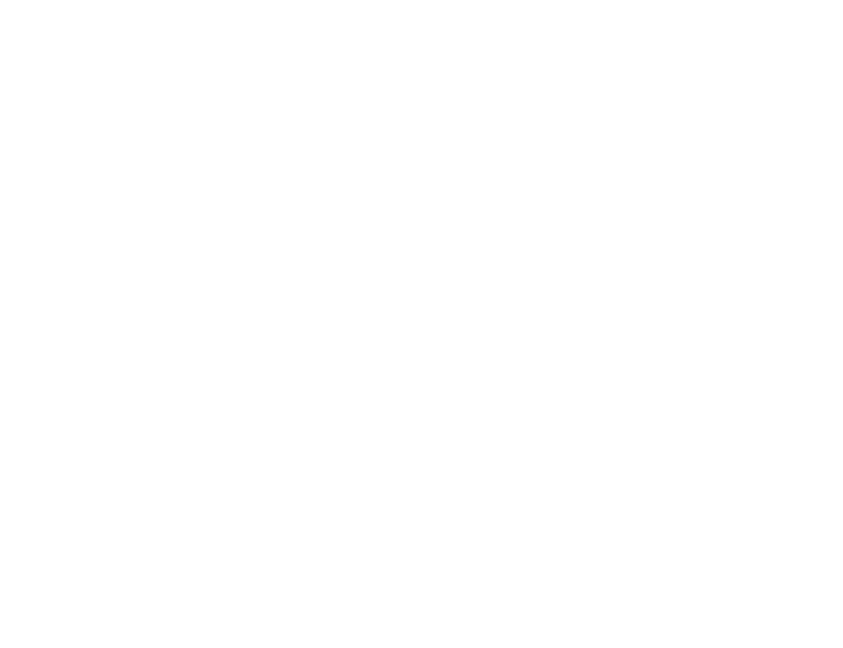
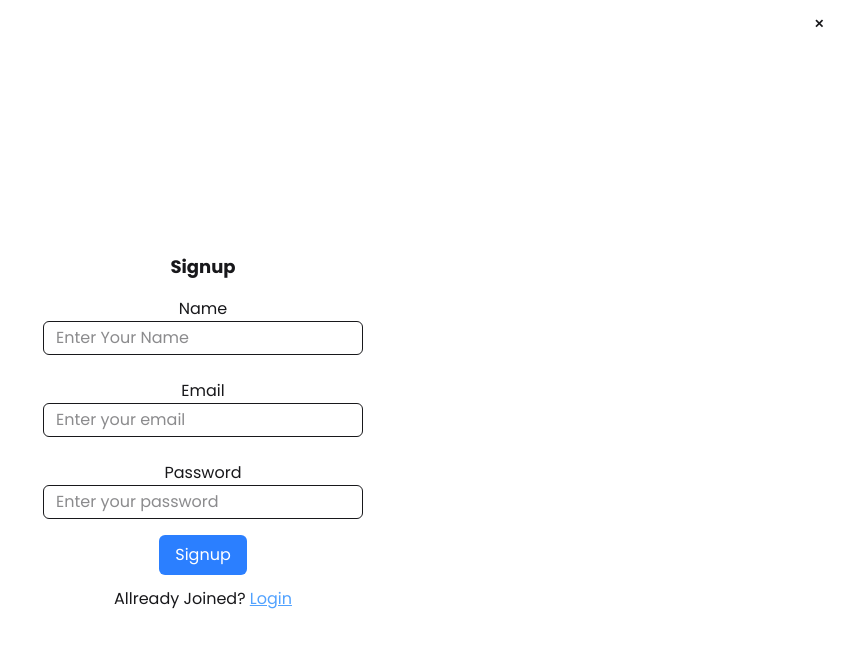
Before and after one commit to Sahil-Makhija11/BookStoreProject, a React (Vite) app in the folder Frontend/: page /signup in a window 1280 px wide. Before the commit this address had no page. Shown: the top 648 px of the page, without its empty margins (437-1280 px from the left). Built offline with nearby package versions, Linux system fonts and the light colour scheme.

Commit message:
Done working with the login and signup page, few changes are required but will work on it later

```diff
--- a/Frontend/package.json
+++ b/Frontend/package.json
@@ -13,6 +13,7 @@
     "@tailwindcss/vite": "^4.1.10",
     "react": "^19.1.0",
     "react-dom": "^19.1.0",
+    "react-hook-form": "^7.57.0",
     "react-router-dom": "^7.6.2",
     "react-slick": "^0.30.3",
     "slick-carousel": "^1.8.1",
--- a/Frontend/src/App.jsx
+++ b/Frontend/src/App.jsx
@@ -4,6 +4,7 @@
 import Home from './Home/home';
 import { Route, Routes } from 'react-router-dom';
 import Courses from './courses/Courses';
+import Signup from './Components/Signup';
 
 function App() {
 
@@ -16,6 +17,7 @@
      <Routes>
       <Route path="/" element={<Home />} />
       <Route path="/course" element={<Courses />} />
+      <Route path="/signup" element={<Signup />} />
      </Routes>
      </div>
     </>
--- a/Frontend/src/Components/Banner.jsx
+++ b/Frontend/src/Components/Banner.jsx
@@ -1,5 +1,4 @@
 import React from 'react'
-import banner from '../../public/Banner.jpg'
 function Banner() {
   return (
     <>
@@ -7,7 +6,7 @@
         <div className='w-full order-2 md:order-1 md:w-1/2 mt-12 md:mt-32'>
         <div className='space-y-12'>
         <h1 className='text-4xl font-bold'>Great reads, <span className='text-blue-500'> one click away.</span></h1>
-        <p text-xl >Welcome to your personal bookspace—where stories live, ideas thrive, <br />
+        <p className='text-xl' >Welcome to your personal bookspace—where stories live, ideas thrive, <br />
                     and every shelf has something just for you. Whether it's fiction, facts, <br />
                     or  something in between, we're glad you're here.</p>
 
@@ -36,7 +35,7 @@
        </div>
         </div>
         <div className='order-1 w-full md:w-1/2'>
-        <img src={banner} className='w-150 h-105' alt="book photo" />
+        <img src="/Banner.jpg" alt="banner" className='w-150 h-105' />
         </div>
       </div>
     </>
--- /dev/null
+++ b/Frontend/src/Components/Login.jsx
@@ -0,0 +1,70 @@
+import React from 'react'
+import { Link } from 'react-router-dom'
+import { useForm } from "react-hook-form"
+
+function Login() {
+  const {
+    register,
+    handleSubmit,
+    formState: { errors },
+  } = useForm();
+
+  const onSubmit = (data) => console.log(data);
+
+  return (
+    <div>
+      <dialog id="my_modal_3" className="modal">
+  <div className="modal-box">
+    <form onSubmit={handleSubmit(onSubmit)} method="dialog">
+      {/* if there is a button in form, it will close the modal */}
+      <Link to='/' className="btn btn-sm btn-circle btn-ghost absolute right-2 top-2"
+      onClick={() => document.getElementById('my_modal_3').close()}
+      >
+        ✕
+        </Link>
+
+    <h3 className="font-bold text-lg">Login</h3>
+
+    {/* email */}
+    <div className='mt-4 space-y-2'>
+        <span >Email</span>
+        <br />
+        <input type="email"
+            placeholder="Enter your email"
+            className="w-80 px-3 py-1 border rounded-md outline-none"
+            {...register("email", { required: true })}
+            /> <br />
+        {errors.email && <span className='text-sm text-red-500'>Email is required</span>}
+
+    </div>
+
+    {/* password */}
+    <div className='mt-4 space-y-2'>
+        <span >Password</span>
+        <br />
+        <input type="password"
+            placeholder="Enter your password"
+            className="w-80 px-3 py-1 border rounded-md outline-none"
+            {...register("password", { required: true })} /> <br />
+                    {errors.password && <span className='text-sm text-red-500'>Password is required</span>}
+
+            </div>
+
+            {/* button */}
+    <div>
+    <button className='mt-2 bg-blue-500 text-white px-4 py-2 rounded-md hover:bg-slate-800 duration-300 cursor-pointer'>
+    Login
+    </button>
+    <p className='mt-3'>Not Register? {" "}
+    <Link to='/signup' className='underline text-blue-400 cursor-pointer'>
+    Signup
+    </Link>{" "}</p>
+    </div>
+     </form>
+  </div>
+</dialog>
+    </div>
+  )
+}
+
+export default Login
--- a/Frontend/src/Components/Navbar.jsx
+++ b/Frontend/src/Components/Navbar.jsx
@@ -1,5 +1,6 @@
 import React, { useEffect } from 'react'
 import { useState } from 'react';
+import Login from './Login';
 
 const Navbar = () => {
 
@@ -76,7 +77,10 @@
 
 </label>
   <div className="">
-    <a className="bg-blue-500 text-white px-3 py-2 rounded-md hover:bg-slate-800 duration-300 cursor-pointer">login</a>
+    <a className="bg-blue-500 text-white px-3 py-2 rounded-md hover:bg-slate-800 duration-300 cursor-pointer"
+    onClick={() => document.getElementById('my_modal_3').showModal()}
+    >login</a>
+    <Login />
   </div>
 </div>
 </div>
--- /dev/null
+++ b/Frontend/src/Components/Signup.jsx
@@ -0,0 +1,90 @@
+import React from 'react'
+import { Link } from 'react-router-dom'
+import Login from './Login'
+import { useForm } from "react-hook-form"
+
+
+function Signup() {
+const {
+    register,
+    handleSubmit,
+    formState: { errors },
+  } = useForm();
+
+  const onSubmit = (data) => console.log(data);
+
+  return (
+  <>
+    <div className='flex h-screen justify-center items-center'>
+      <div   className="  w-[450px] ">
+  <div className="Modal-box">
+    <form onSubmit={handleSubmit(onSubmit)} method="dialog">
+      {/* if there is a button in form, it will close the modal */}
+      <Link to='/' className="btn btn-sm btn-circle btn-ghost absolute right-2 top-2">✕</Link>
+
+    <h3 className="font-bold text-lg">Signup</h3>
+
+    {/* name */}
+<div className='mt-4 space-y-2'>
+        <span >Name</span>
+        <br />
+        <input type="text"
+            placeholder="Enter Your Name"
+            className="w-80 px-3 py-1 border rounded-md outline-none"
+            {...register("name", { required: true })}
+            /> <br />
+         {errors.email && <span className='text-sm text-red-500'>Email is required</span>}
+
+    </div>
+
+
+    {/* email */}
+    <div className='mt-4 space-y-2'>
+        <span >Email</span>
+        <br />
+        <input type="email"
+            placeholder="Enter your email"
+            className="w-80 px-3 py-1 border rounded-md outline-none"
+            {...register("email", { required: true })}
+
+            /> <br />
+         {errors.email && <span className='text-sm text-red-500'>Email is required</span>}
+    </div>
+
+    {/* password */}
+    <div className='mt-4 space-y-2'>
+        <span >Password</span>
+        <br />
+        <input type="password"
+            placeholder="Enter your password"
+            className="w-80 px-3 py-1 border rounded-md outline-none"
+            {...register("password", { required: true })}
+            /> <br />
+             {errors.password && <span className='text-sm text-red-500'>Password is required</span>}
+
+            </div>
+
+            {/* button */}
+    <div>
+    <button className='mt-2 bg-blue-500 text-white px-4 py-2 rounded-md hover:bg-slate-800 duration-300 cursor-pointer'>
+        Signup
+    </button>
+    <p className='mt-3 text-md'>Allready Joined? {" "}
+    <button  className='underline text-blue-400 cursor-pointer '
+    onClick={() =>
+    document.getElementById('my_modal_3').showModal()}>
+    Login
+    </button>
+    {" "}
+    <Login />
+    </p>
+    </div>
+     </form>
+  </div>
+</div>
+    </div>
+  </>
+  )
+}
+
+export default Signup
```
Also changed, not shown: 1 other file (tests, documents, lock files or other folders).
